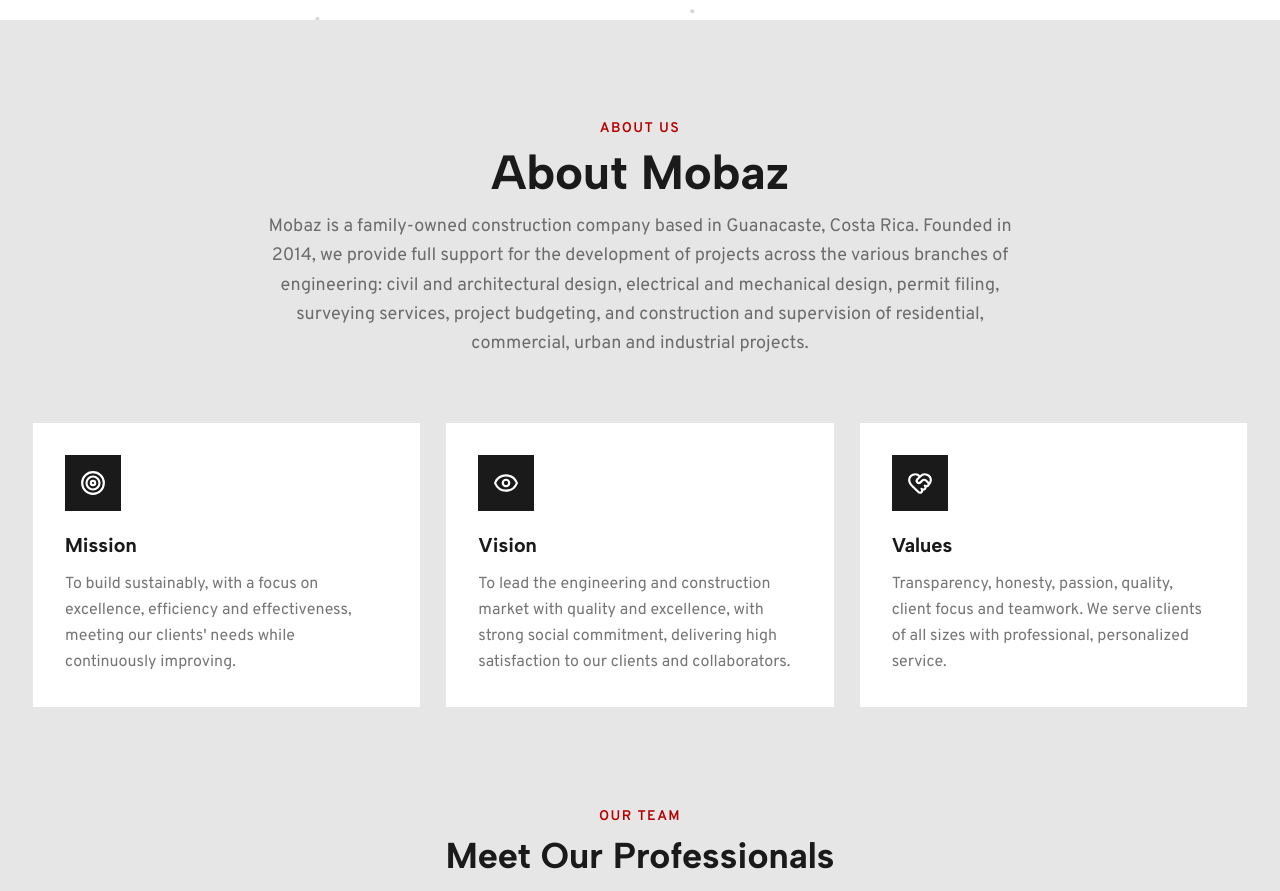
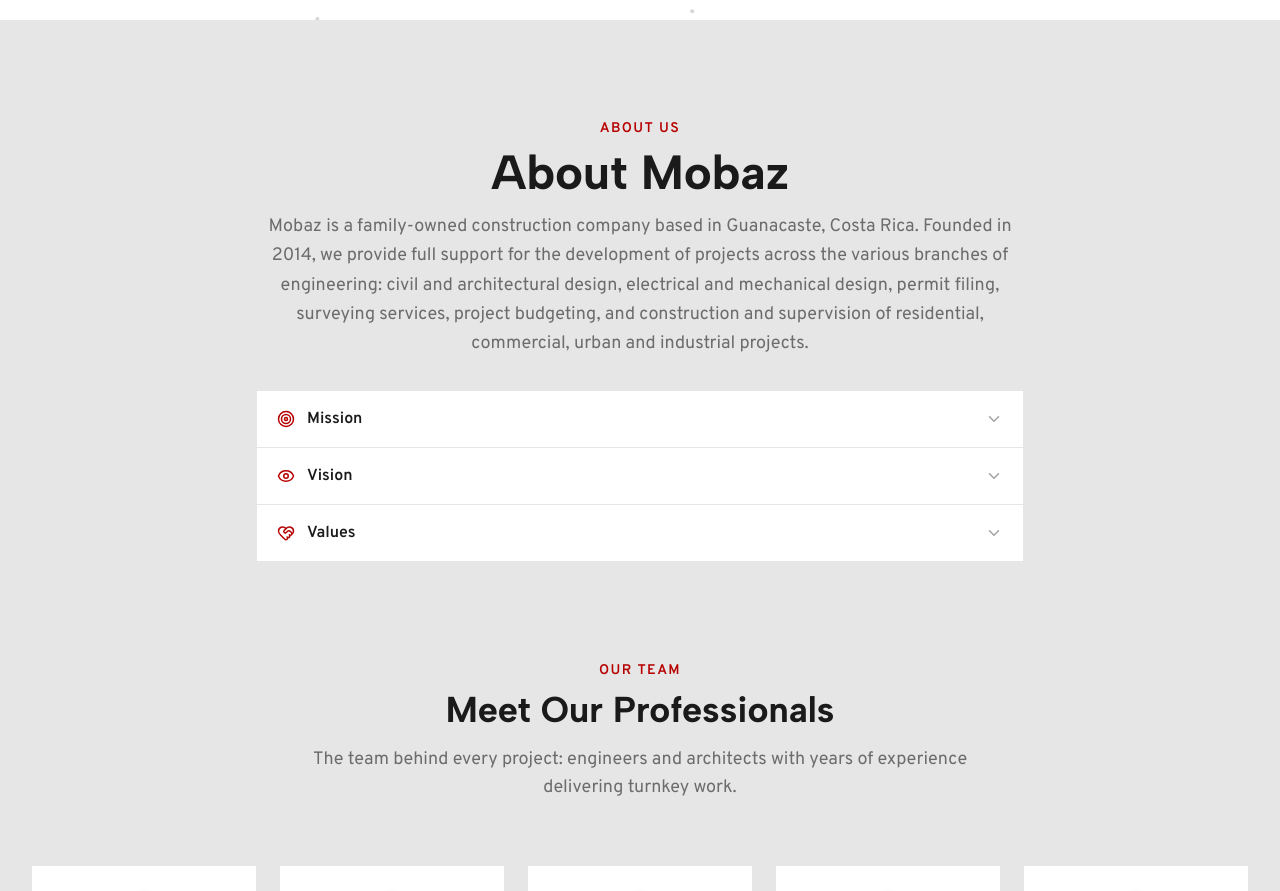
Before and after one commit to JaimeCordero26/Mobaz, a Next.js app: page /en in a window 1280 px wide. Shown: the part 912-1803 px from the top of the page. Built offline with nearby package versions, Linux system fonts and the light colour scheme; no server answers; the database is empty.

Commit message:
Update tabs en Mision, Vision y valores

```diff
--- a/src/components/QuienesSomos.tsx
+++ b/src/components/QuienesSomos.tsx
@@ -1,5 +1,8 @@
-import { Eye, Target, HeartHandshake } from "lucide-react";
-import { getTranslations } from "next-intl/server";
+"use client";
+
+import { useState } from "react";
+import { Eye, Target, HeartHandshake, ChevronDown } from "lucide-react";
+import { useTranslations } from "next-intl";
 import BuildingSkyline from "./BuildingSkyline";
 
 const TEAM: {
@@ -17,8 +20,9 @@
   { name: "Douglas Melgara", role: "roleDirector", profession: "profCivilEngineer", code: "", photo: "/team/douglas.png", zoom: true },
 ];
 
-export default async function QuienesSomos() {
-  const t = await getTranslations("QuienesSomos");
+export default function QuienesSomos() {
+  const t = useTranslations("QuienesSomos");
+  const [open, setOpen] = useState<number | null>(null);
 
   const pillars = [
     { icon: Target, title: t("misionTitle"), text: t("misionText") },
@@ -30,33 +34,51 @@
     <section id="quienes-somos" className="relative overflow-hidden py-24 bg-[#e6e6e6]">
       <BuildingSkyline className="absolute -bottom-6 -right-16 w-[420px] h-[210px] text-[#1a1a1a]/[0.06] pointer-events-none hidden md:block" />
       <div className="relative max-w-7xl mx-auto px-4 sm:px-6 lg:px-8">
-        {/* Header */}
-        <div className="text-center mb-16">
+        {/* Header + Misión/Visión/Valores combinados */}
+        <div className="max-w-3xl mx-auto text-center mb-24">
           <span className="text-[#b70000] font-semibold text-sm uppercase tracking-widest">
             {t("label")}
           </span>
           <h2 className="text-4xl md:text-5xl font-bold text-[#1a1a1a] mt-2 mb-4">
             {t("title")}
           </h2>
-          <p className="text-[#1a1a1a]/60 text-lg max-w-3xl mx-auto leading-relaxed">
+          <p className="text-[#1a1a1a]/60 text-lg leading-relaxed mb-8">
             {t("intro")}
           </p>
-        </div>
 
-        {/* Misión / Visión / Valores */}
-        <div className="grid grid-cols-1 md:grid-cols-3 gap-6 mb-24">
-          {pillars.map((p) => {
-            const Icon = p.icon;
-            return (
-              <div key={p.title} className="bg-white p-8 border border-[#e6e6e6]">
-                <div className="w-14 h-14 bg-[#1a1a1a] flex items-center justify-center mb-5">
-                  <Icon size={26} className="text-white" />
+          {/* Misión / Visión / Valores — tabs desplegables, texto opcional */}
+          <div className="text-left border border-[#e6e6e6] bg-white divide-y divide-[#e6e6e6]">
+            {pillars.map((p, i) => {
+              const Icon = p.icon;
+              const isOpen = open === i;
+              return (
+                <div key={p.title}>
+                  <button
+                    type="button"
+                    onClick={() => setOpen(isOpen ? null : i)}
+                    aria-expanded={isOpen}
+                    className="w-full flex items-center gap-3 px-5 py-4 text-left"
+                  >
+                    <Icon size={18} className="text-[#b70000] flex-shrink-0" />
+                    <span className="flex-1 font-bold text-[#1a1a1a]">{p.title}</span>
+                    <ChevronDown
+                      size={18}
+                      className={`text-[#1a1a1a]/40 transition-transform duration-200 ${isOpen ? "rotate-180" : ""}`}
+                    />
+                  </button>
+                  <div
+                    className={`grid transition-all duration-300 ease-in-out ${isOpen ? "grid-rows-[1fr] opacity-100" : "grid-rows-[0fr] opacity-0"}`}
+                  >
+                    <div className="overflow-hidden">
+                      <p className="px-5 pb-4 text-[#1a1a1a]/60 leading-relaxed text-sm">
+                        {p.text}
+                      </p>
+                    </div>
+                  </div>
                 </div>
-                <h3 className="text-xl font-bold text-[#1a1a1a] mb-3">{p.title}</h3>
-                <p className="text-[#1a1a1a]/60 leading-relaxed">{p.text}</p>
-              </div>
-            );
-          })}
+              );
+            })}
+          </div>
         </div>
 
         {/* Equipo */}
```
